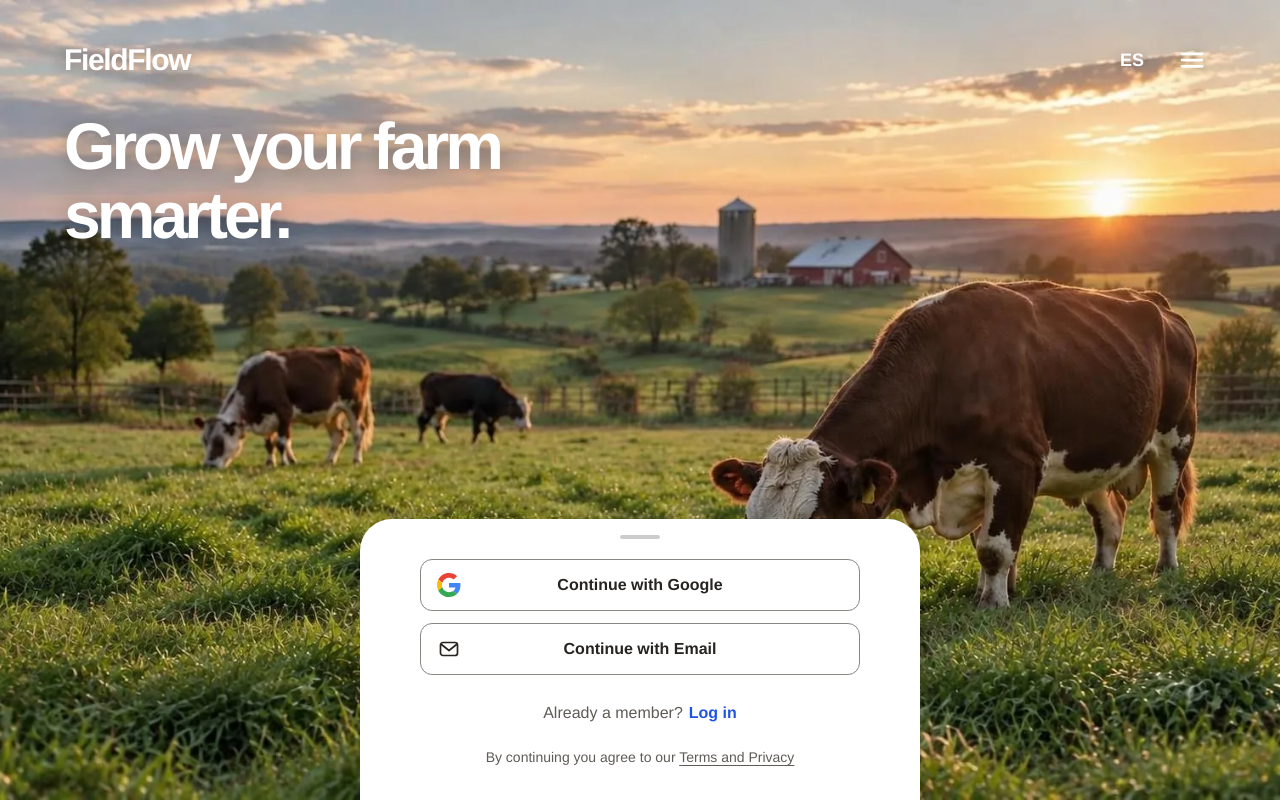
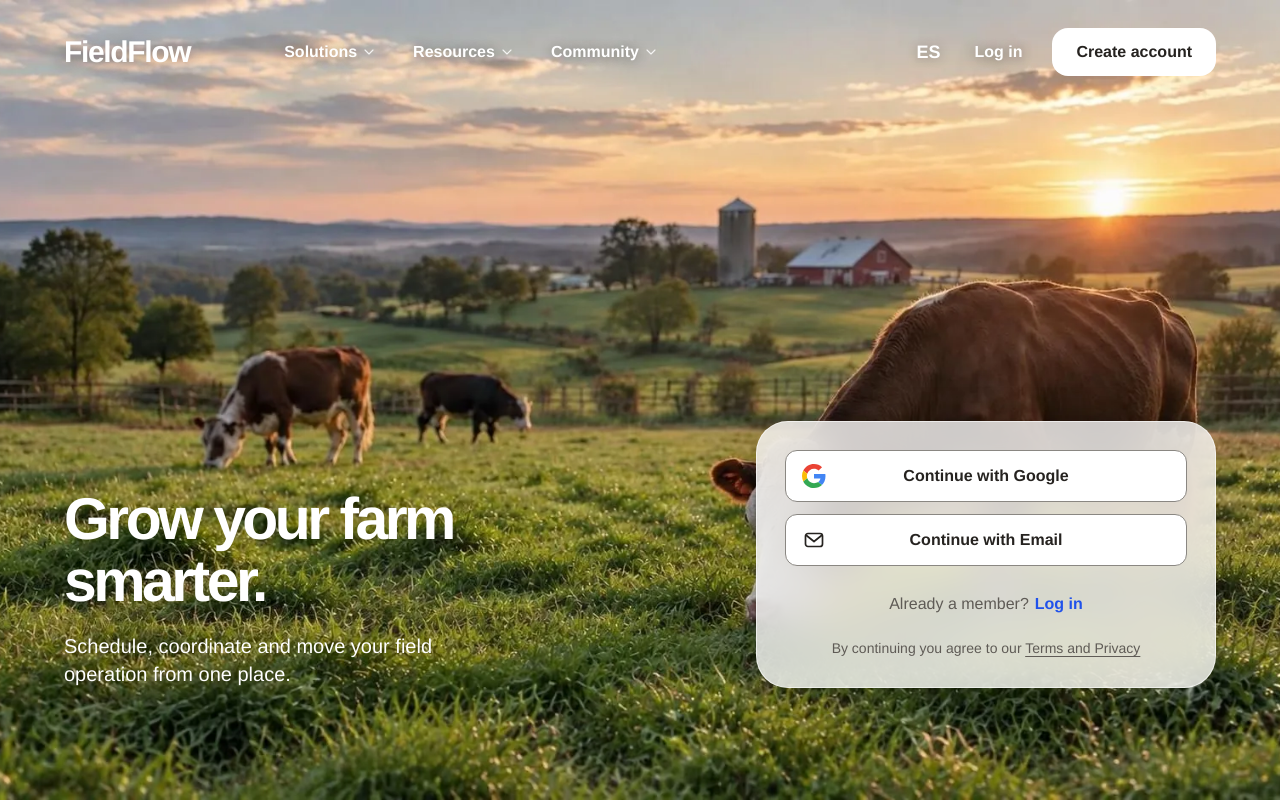
Before and after one commit to dheredia142536-source/Fieldflow, a website: page public/index.html in a window 1280 px wide. Drawn offline with Linux system fonts and the light colour scheme; no server answers.

Commit message:
Inicio de escritorio: navegación Soluciones/Recursos/Comunidad, Iniciar sesión, Crear cuenta y tarjeta de ingreso flotante
Co-Authored-By: Claude Sonnet 5.5 <noreply@anthropic.com>
Claude-Session: https://claude.ai/code/session_01Bnh9XsiuuqfXhyv3dZ8kSq

```diff
--- a/public/css/app.css
+++ b/public/css/app.css
@@ -504,10 +504,33 @@ a.item, a.stat, a.pcard { text-decoration: none; color: inherit; }
 .sep { display: flex; align-items: center; gap: 12px; color: var(--text-2); font-size: var(--fs-sm); }
 .sep::before, .sep::after { content: ''; flex: 1; height: 1px; background: var(--line); }
 /* Los botones de ingreso dentro de tarjetas (login, registro) conservan el mismo estilo, con el logotipo a la izquierda */
+/* Elementos que sólo existen en escritorio */
+.wl__nav, .wl__login, .wl__create, .wl__lead { display: none; }
+.wl__copy { display: grid; gap: 16px; }
 @media (min-width: 900px) {
   .wl__photo { background-image: url('/img/welcome-desktop.webp'); background-position: center; }
-  .wl__stage { padding-top: 36px; padding-left: 64px; padding-right: 64px; }
-  .wl__sheet { padding-top: 16px; padding-bottom: 32px; border-radius: 32px 32px 0 0; }
-  .wl__title { max-width: 14ch; }
+  .wl__stage { align-self: stretch; min-height: 100dvh; padding: 28px 64px 0; }
+  .wl__top { gap: 48px; }
+  .wl__nav { display: flex; align-items: center; gap: 8px; margin-right: auto; margin-left: 32px; }
+  .wl__navbtn { display: inline-flex; align-items: center; gap: 4px; min-height: 48px; padding: 0 14px; border-radius: var(--r-md); color: #fff; font-size: var(--fs-md); font-weight: 600; text-shadow: 0 1px 12px rgba(0, 0, 0, 0.45); }
+  .wl__navbtn:hover { background: rgba(255, 255, 255, 0.16); }
+  .wl__navbtn svg { opacity: .85; }
+  .wl__tools { gap: 8px; }
+  .wl__login { display: inline-flex; align-items: center; min-height: 48px; padding: 0 14px; border-radius: var(--r-md); color: #fff; font-weight: 600; text-decoration: none; text-shadow: 0 1px 12px rgba(0, 0, 0, 0.45); }
+  .wl__login:hover { background: rgba(255, 255, 255, 0.16); }
+  .wl__create { display: inline-flex; align-items: center; min-height: 48px; padding: 0 24px; margin-left: 8px; border-radius: 16px; background: #fff; color: var(--charcoal); font-weight: 600; text-decoration: none; transition: transform .15s var(--ease), background-color .15s; }
+  .wl__create:hover { background: #f1f1ee; }
+  .wl__create:active { transform: scale(.97); }
+  .wl__burger { display: none; }
+  .wl__copy { margin-top: auto; padding-bottom: 14vh; max-width: 760px; gap: 20px; }
+  .wl__title { font-size: clamp(3.25rem, 4.6vw, 4.125rem); max-width: 14ch; }
+  .wl__lead { display: block; font-size: 1.25rem; font-weight: 300; line-height: 1.4; color: #fff; max-width: 40ch; text-shadow: 0 1px 14px rgba(0, 0, 0, 0.45); }
+  /* Tarjeta de ingreso flotante, translúcida, a la derecha */
+  .wl__sheet { align-self: end; justify-self: end; margin: 0 max(64px, calc((100vw - 1280px) / 2 + 64px)) 14vh 0; max-width: 460px; padding: 28px; border-radius: 32px; background: rgba(255, 255, 255, 0.9); border: 1px solid rgba(255, 255, 255, 0.6); box-shadow: 0 16px 48px rgba(0, 0, 0, 0.25); }
+  @supports (backdrop-filter: blur(1px)) { .wl__sheet { background: rgba(255, 255, 255, 0.78); backdrop-filter: blur(20px) saturate(1.2); -webkit-backdrop-filter: blur(20px) saturate(1.2); } }
+  :root[data-theme='dark'] .wl__sheet { background: rgba(27, 26, 24, 0.82); border-color: rgba(255, 255, 255, 0.14); }
+  .wl__sheet::before { display: none; }
+  .wl__legal { text-wrap: pretty; }
 }
+@media (min-width: 900px) and (prefers-color-scheme: dark) { :root:not([data-theme='light']) .wl__sheet { background: rgba(27, 26, 24, 0.82); border-color: rgba(255, 255, 255, 0.14); } }
 .authcard .card--lg { background: var(--surface); border: 1px solid var(--line); box-shadow: none; }
--- a/public/index.html
+++ b/public/index.html
@@ -25,15 +25,15 @@
   <link rel="apple-touch-startup-image" href="/splash/splash-750x1334.png" media="(device-width: 375px) and (device-height: 667px) and (-webkit-device-pixel-ratio: 2) and (orientation: portrait)">
   <link rel="apple-touch-startup-image" href="/splash/splash-1668x2388.png" media="(device-width: 834px) and (device-height: 1194px) and (-webkit-device-pixel-ratio: 2) and (orientation: portrait)">
   <link rel="apple-touch-startup-image" href="/splash/splash-2048x2732.png" media="(device-width: 1024px) and (device-height: 1366px) and (-webkit-device-pixel-ratio: 2) and (orientation: portrait)">
-  <link rel="stylesheet" href="/css/tokens.css?v=566c521278">
-  <link rel="stylesheet" href="/css/base.css?v=566c521278">
-  <link rel="stylesheet" href="/css/app.css?v=566c521278">
-  <link rel="stylesheet" href="/css/dash.css?v=566c521278">
-  <script src="/js/theme-init.js?v=566c521278"></script>
+  <link rel="stylesheet" href="/css/tokens.css?v=c0f8fc053d">
+  <link rel="stylesheet" href="/css/base.css?v=c0f8fc053d">
+  <link rel="stylesheet" href="/css/app.css?v=c0f8fc053d">
+  <link rel="stylesheet" href="/css/dash.css?v=c0f8fc053d">
+  <script src="/js/theme-init.js?v=c0f8fc053d"></script>
 </head>
 <body>
   <div id="app"><div class="loading" role="status" aria-label="Cargando / Loading"><div class="spinner"></div></div></div>
   <noscript><p style="padding:24px">FieldFlow necesita JavaScript. / FieldFlow needs JavaScript.</p></noscript>
-  <script type="module" src="/js/app.js?v=566c521278"></script>
+  <script type="module" src="/js/app.js?v=c0f8fc053d"></script>
 </body>
 </html>
--- a/public/js/dict.js
+++ b/public/js/dict.js
@@ -23,7 +23,7 @@ export const dict = {
     'cfg.waSoon': 'El canal de WhatsApp propio de tu negocio estará disponible pronto. Mientras tanto, prueba el flujo completo con el Simulador de WhatsApp.',
     'mas.clientsSub': 'Directorio, notas e historial de citas', 'nav.newCita': 'Nueva cita', 'nav.collapse': 'Contraer menú', 'nav.expandMenu': 'Expandir menú', 'nav.quickTitle': 'Agenda rápida', 'nav.quickSub': 'Crea una cita manual en segundos.',
     'login.noAccount': '¿Aún no tienes cuenta?', 'login.create': 'Crear cuenta',
-    'welcome.title': 'Haz crecer tu campo con inteligencia.', 'welcome.photo': 'Vacas pastando en una finca al amanecer', 'welcome.connecting': 'Conectando con Google…',
+    'welcome.title': 'Haz crecer tu campo con inteligencia.', 'welcome.photo': 'Vacas pastando en una finca al amanecer', 'welcome.connecting': 'Conectando con Google…', 'welcome.solutions': 'Soluciones', 'welcome.resources': 'Recursos', 'welcome.community': 'Comunidad', 'welcome.lead': 'Agenda, coordina y mueve tu operación del campo desde un solo lugar.',
     'welcome.google': 'Continuar con Google', 'welcome.email': 'Continuar con correo', 'welcome.member': '¿Ya eres miembro?', 'welcome.login': 'Inicia sesión',
     'welcome.agree': 'Al continuar aceptas nuestros', 'welcome.terms': 'Términos y Privacidad',
     'login.google': 'Continuar con Google', 'login.or': 'o con tu correo', 'login.forgot': '¿Olvidaste tu contraseña?',
@@ -174,7 +174,7 @@ export const dict = {
     'cfg.waSoon': 'Your own WhatsApp channel will be available soon. Meanwhile, try the full flow with the WhatsApp Simulator.',
     'mas.clientsSub': 'Directory, notes and booking history', 'nav.newCita': 'New booking', 'nav.collapse': 'Collapse menu', 'nav.expandMenu': 'Expand menu', 'nav.quickTitle': 'Quick booking', 'nav.quickSub': 'Create a manual booking in seconds.',
     'login.noAccount': "Don't have an account yet?", 'login.create': 'Create account',
-    'welcome.title': 'Grow your farm smarter.', 'welcome.photo': 'Cows grazing on a farm at sunrise', 'welcome.connecting': 'Connecting to Google…',
+    'welcome.title': 'Grow your farm smarter.', 'welcome.photo': 'Cows grazing on a farm at sunrise', 'welcome.connecting': 'Connecting to Google…', 'welcome.solutions': 'Solutions', 'welcome.resources': 'Resources', 'welcome.community': 'Community', 'welcome.lead': 'Schedule, coordinate and move your field operation from one place.',
     'welcome.google': 'Continue with Google', 'welcome.email': 'Continue with Email', 'welcome.member': 'Already a member?', 'welcome.login': 'Log in',
     'welcome.agree': 'By continuing you agree to our', 'welcome.terms': 'Terms and Privacy',
     'login.google': 'Continue with Google', 'login.or': 'or with your email', 'login.forgot': 'Forgot your password?',
--- a/public/js/views/welcome.js
+++ b/public/js/views/welcome.js
@@ -43,15 +43,22 @@ export default function welcome({ main, rerender }) {
   document.addEventListener('click', away);
   document.addEventListener('keydown', esc);
 
+  // Escritorio: menús «Soluciones / Recursos / Comunidad» (sus paneles se agregan después).
+  const navBtn = (key) => h('button', { class: 'wl__navbtn', type: 'button' }, t(key), icon('down', 16));
   main.append(h('main', { class: 'wl', id: 'main' },
     h('div', { class: 'wl__photo', role: 'img', 'aria-label': t('welcome.photo') }),
     h('div', { class: 'wl__stage' },
       h('header', { class: 'wl__top' },
         h('span', { class: 'wl__brand' }, 'FieldFlow'),
+        h('nav', { class: 'wl__nav', 'aria-label': t('nav.main') }, navBtn('welcome.solutions'), navBtn('welcome.resources'), navBtn('welcome.community')),
         h('div', { class: 'wl__tools' },
           h('button', { class: 'wl__lang', type: 'button', lang: other, 'aria-label': other === 'en' ? 'English' : 'Español', onclick: () => { setLang(other); rerender(); } }, other.toUpperCase()),
+          h('a', { class: 'wl__login', href: '#/negocio' }, t('welcome.login')),
+          h('a', { class: 'wl__create', href: '#/registro' }, t('login.create')),
           burger, menu)),
-      h('h1', { class: 'wl__title' }, t('welcome.title'))),
+      h('div', { class: 'wl__copy' },
+        h('h1', { class: 'wl__title' }, t('welcome.title')),
+        h('p', { class: 'wl__lead' }, t('welcome.lead')))),
     h('section', { class: 'wl__sheet', 'aria-label': t('welcome.login') },
       h('div', { class: 'wl__actions' },
         problem ? h('div', { class: 'err', role: 'alert' }, problem) : null,
--- a/public/sw.js
+++ b/public/sw.js
@@ -1,5 +1,5 @@
 /* FieldFlow · service worker. Versión y lista de precarga las estampa dev/stamp-sw.mjs al compilar. */
-const VERSION = '566c521278';
+const VERSION = 'c0f8fc053d';
 const PRECACHE = ["/","/css/app.css","/css/base.css","/css/dash.css","/css/tokens.css","/icons/apple-touch-icon.png","/icons/favicon-32.png","/icons/favicon.svg","/icons/icon-192.png","/icons/icon-512.png","/icons/icon-maskable-512.png","/img/welcome-desktop.webp","/img/welcome-mobile.webp","/js/api.js","/js/app.js","/js/charts.js","/js/components.js","/js/dict.js","/js/i18n.js","/js/icons.js","/js/install.js","/js/state.js","/js/theme-init.js","/js/time.js","/js/ui.js","/js/views/calendario.js","/js/views/chat.js","/js/views/chats.js","/js/views/cita-sheet.js","/js/views/citas.js","/js/views/clientes.js","/js/views/config.js","/js/views/dash-model.js","/js/views/hoy.js","/js/views/login.js","/js/views/mas.js","/js/views/recuperar.js","/js/views/registro.js","/js/views/simulador.js","/js/views/welcome.js","/js/voice.js","/legal.html","/manifest.webmanifest","/offline.html"];
 const CACHE = `fieldflow-${VERSION}`;
 
```
